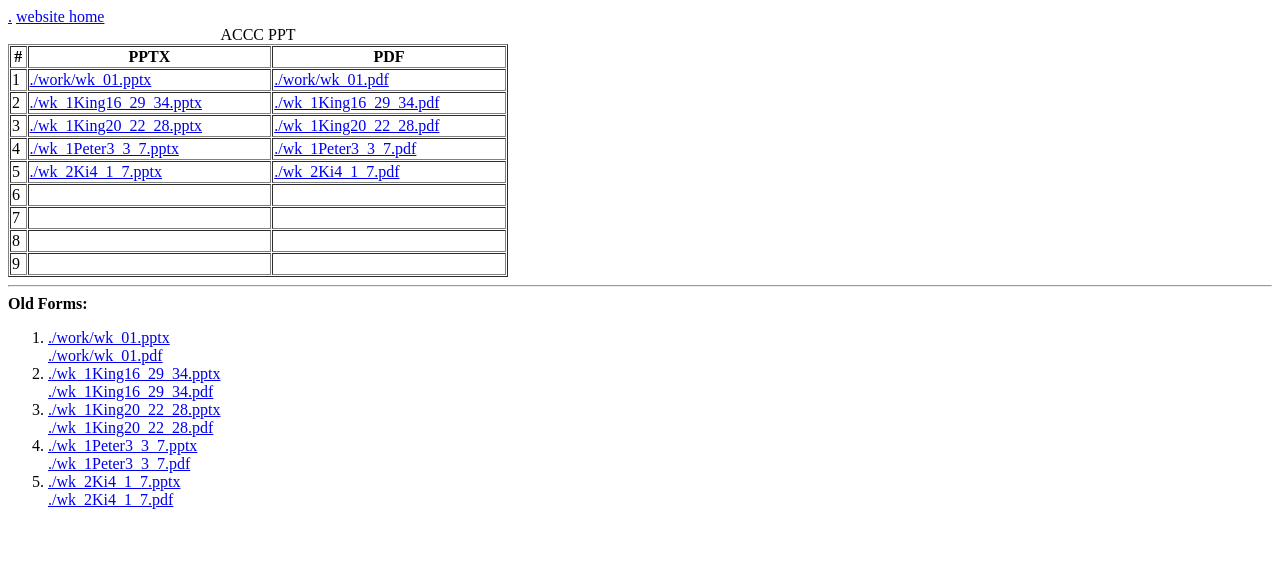
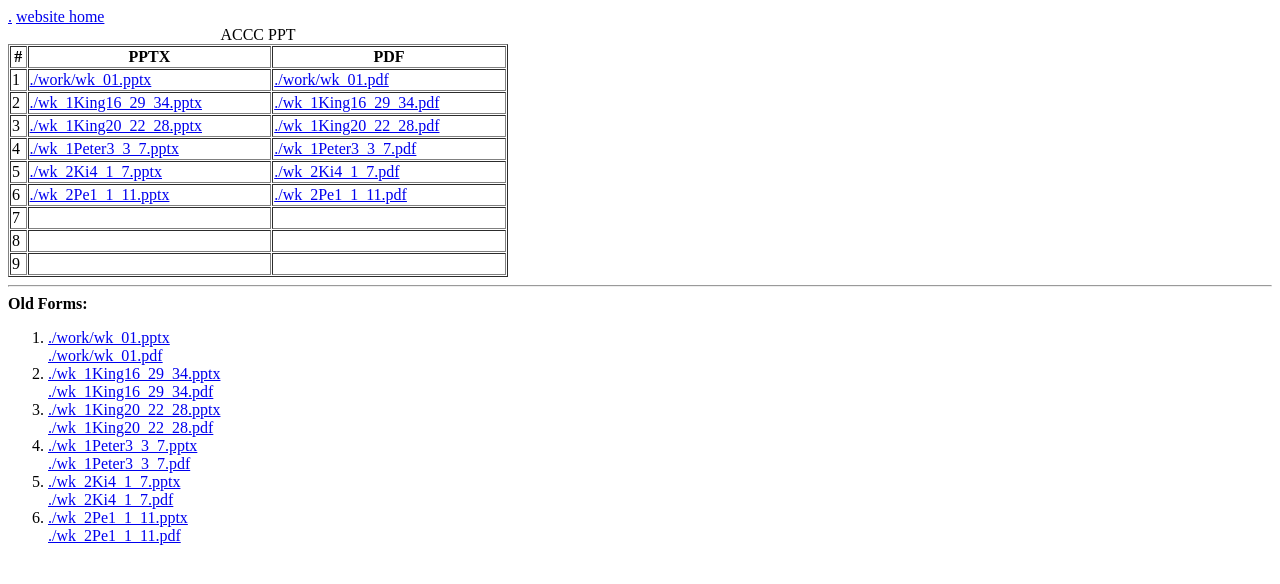
Before and after one commit to wdingbox/accc_2025_pp, a plain HTML site: page index.htm in a window 1280 px wide. Drawn offline with Linux system fonts and the light colour scheme.

Commit message:
work/wk_2Pe1_1_11.pdf

```diff
--- a/index.htm
+++ b/index.htm
@@ -55,8 +55,8 @@
             </tr>
             <tr>
                 <td>6</td>
-                <td>&nbsp;</td>
-                <td>&nbsp;</td>
+                <td> <a href="./work/wk_2Pe1_1_11.pptx">./wk_2Pe1_1_11.pptx</a></td>
+                <td> <a href="./work/wk_2Pe1_1_11.pdf">./wk_2Pe1_1_11.pdf</a></td>
             </tr>
             <tr>
                 <td>7</td>
@@ -126,6 +126,13 @@
             <a href="./work/wk_2Ki4_1_7.pdf">./wk_2Ki4_1_7.pdf</a>
 
         </li>
+
+        <li>
+            <a href="./work/wk_2Pe1_1_11.pptx">./wk_2Pe1_1_11.pptx</a>
+            <br>
+            <a href="./work/wk_2Pe1_1_11.pdf">./wk_2Pe1_1_11.pdf</a>
+
+        </li>
     </ol>
 
 
```
Also changed, not shown: 2 other files.
